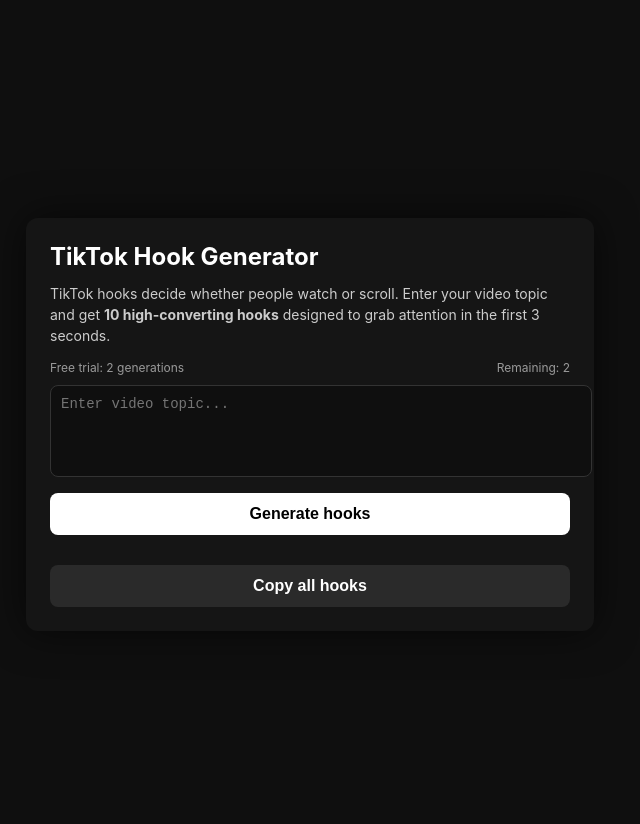
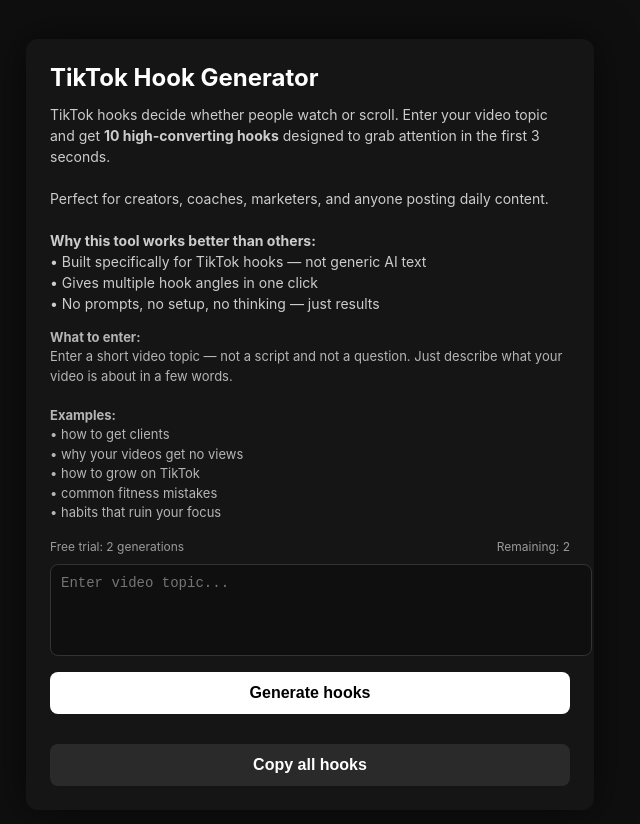
Before and after one commit to archivalterminal/tiktok-hook-generator, a website: page index.html in a window 1280 px wide. Shown: the whole page, without its empty margins (330-970 px from the left). Drawn offline with nearby package versions, Linux system fonts and the light colour scheme.

Commit message:
Update index.html

```diff
--- a/index.html
+++ b/index.html
@@ -113,10 +113,31 @@
   <div class="app">
     <h1>TikTok Hook Generator</h1>
 
+    <!-- ✅ Restored full landing copy -->
     <p class="desc">
       TikTok hooks decide whether people watch or scroll.
       Enter your video topic and get <b>10 high-converting hooks</b>
       designed to grab attention in the first 3 seconds.
+      <br><br>
+      Perfect for creators, coaches, marketers, and anyone posting daily content.
+      <br><br>
+      <b>Why this tool works better than others:</b><br>
+      • Built specifically for TikTok hooks — not generic AI text<br>
+      • Gives multiple hook angles in one click<br>
+      • No prompts, no setup, no thinking — just results
+    </p>
+
+    <p class="examples">
+      <b>What to enter:</b><br>
+      Enter a short video topic — not a script and not a question.
+      Just describe what your video is about in a few words.
+      <br><br>
+      <b>Examples:</b><br>
+      • how to get clients<br>
+      • why your videos get no views<br>
+      • how to grow on TikTok<br>
+      • common fitness mistakes<br>
+      • habits that ruin your focus
     </p>
 
     <div class="meta">
@@ -183,7 +204,7 @@
       });
     }
 
-    // ✅ UPDATED: payment + server verify + retry
+    // ✅ payment + server verify + retry
     async function upgrade() {
       if (!window.ethereum) return alert("Install MetaMask");
 
@@ -235,7 +256,6 @@
             return;
           }
 
-          // if tx receipt not indexed yet, wait and retry
           if (vd.error && String(vd.error).toLowerCase().includes("not found")) {
             await new Promise(r => setTimeout(r, 2000));
             continue;
```
